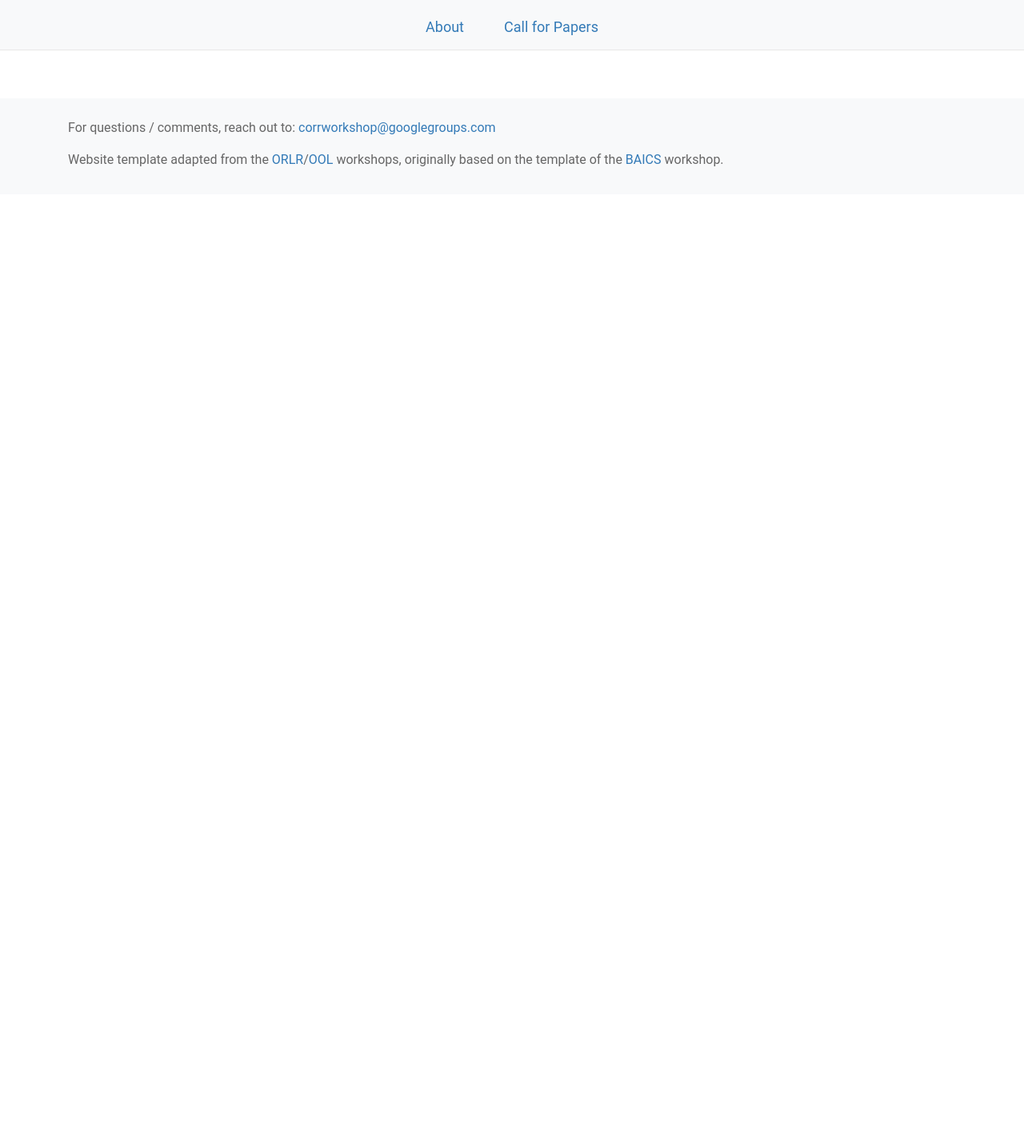
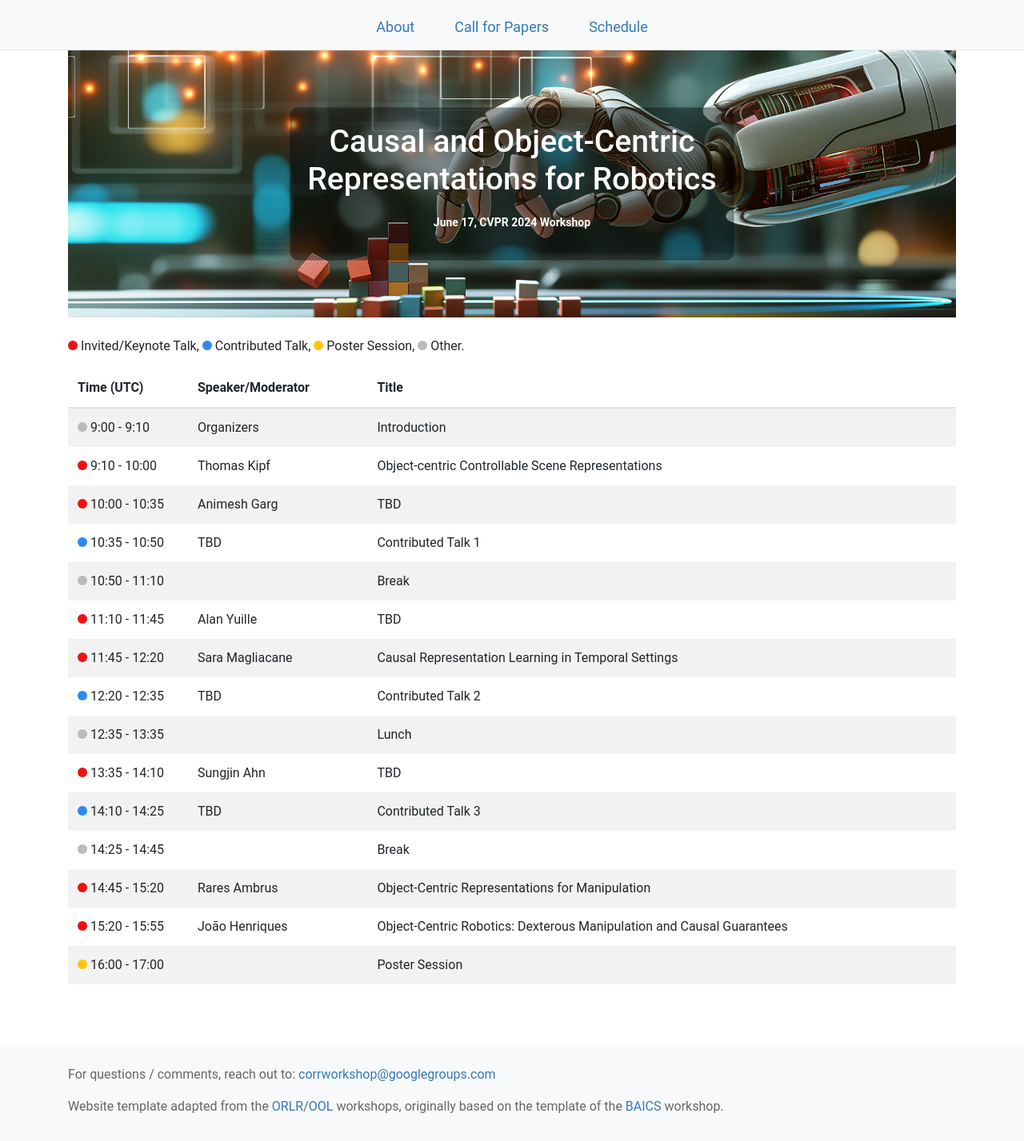
Before and after one commit to corrworkshop/corrworkshop.github.io, a Jekyll site: the page built from schedule.html, in a window 1280 px wide. Shown: the whole page at 80% size. Built offline with Jekyll 4.4.1, drawn with Linux system fonts in a browser that asks for light colours; nearby versions of some CDN libraries; before the commit the page ends 900 px from its top, so only the background shows below that.

Commit message:
Add schedule

```diff
--- a/_layouts/default.html
+++ b/_layouts/default.html
@@ -48,10 +48,10 @@
         <li class="nav-link"><a href="/submit.html">Call for Papers</a></li>
 <!--        <li class="nav-link"><a href="/format.html">How to Participate</a></li>-->
 <!--        <li class="nav-link"><a href="/livestream.html">&#127909; Livestream</a></li>-->
-        <!-- <li class="nav-link"><a href="/schedule.html">Schedule</a></li>
-        <li class="nav-link"><a href="/speakers.html">Invited Speakers</a></li>
-        <li class="nav-link"><a href="/index.html#organizers">Organizers</a></li>
-        <li class="nav-link"><a href="/papers.html">Papers</a></li> -->
+        <li class="nav-link"><a href="/schedule.html">Schedule</a></li>
+        <!-- <li class="nav-link"><a href="/speakers.html">Invited Speakers</a></li> -->
+        <!-- <li class="nav-link"><a href="/index.html#organizers">Organizers</a></li> -->
+        <!-- <li class="nav-link"><a href="/papers.html">Papers</a></li>  -->
 
       </ul>
 
--- a/css/style.css
+++ b/css/style.css
@@ -58,6 +58,14 @@ table {
 
 .table td, .table th {
   border: none;
+}
+
+/* .table td {
+  /* border: none; */
+  /* width: 10px; */
+/* } */
+#schedule th.time, #schedule td.time {
+  width: 150px;  /* Adjust this value to increase or decrease the width */
 }
 
 .no-bottom-margin {
@@ -134,6 +142,7 @@ table {
 
 #program td {
 	padding: 10px;
+  /* width: 300px; */
 }
 
 #content {
--- a/index.html
+++ b/index.html
@@ -49,10 +49,6 @@ layout: coverpage
       <td>Submission site opens</td>
       <td>April 01 '24 12:00 AM UTC </td>
     </tr>
-    <!-- <tr>
-      <td>Submission site</td>
-      <td><a href="https://openreview.net/group?id=ICLR.cc/2022/Workshop/OSC">TBD</a></td>
-    </tr> -->
     <tr>
       <td>Submission deadline</td>
       <td>April 28 '24 12:00 PM UTC</td>
--- a/schedule.html
+++ b/schedule.html
@@ -1,18 +1,18 @@
 ---
 layout: default
 ---
-
+<div class="banner">
+  <img src="images/banner.jpg" alt="Causal and Object-Centric Representations for Robotics" class="banner-img">
+  <div class="banner-text">
+    <h1>Causal and Object-Centric Representations for Robotics</h1>
+    <p>June 17, CVPR 2024 Workshop</p>
+  </div>
+</div>
 <div class="contributed talks">
-<!-- <p><b>Access the <a href="https://iclr.cc/virtual/2022/workshop/4554" target="_blank">ICLR 2022 Virtual Site</a> to attend the workshop (incl. live sessions, recordings, poster sessions).</b> Registered ICLR2022 participants only.</p>
-<p>Throughout the day of the workshop we will be livestreaming invited talks, contributed talks (orals), and a live panel discussion.
-We will also have two virtual poster sessions take place in GatherTown.
-The workshop adheres to to the <a href="https://iclr.cc/public/CodeOfConduct">ICLR Code of Conduct</a>.
-  Please contact the organizers with any concerns.</p>
-
   <p>
-</br><span class="dot-invited-talk"></span> Invited/Keynote Talk, <span class="dot-contributed-talk"></span> Contributed Talk, <span class="dot-poster-session"></span> Poster Session, <span class="dot-other-session"></span> Other.
-</p> -->
-<!-- <table class="table table-striped table-condensed" id="schedule">
+  </br><span class="dot-invited-talk"></span> Invited/Keynote Talk,  <span class="dot-contributed-talk"></span> Contributed Talk,  <span class="dot-poster-session"></span> Poster Session,  <span class="dot-other-session"></span> Other.
+  </p>
+  <table class="table table-striped table-condensed" id="schedule">
     <thead>
       <tr>
         <th class="time">Time (<span class="timezone-abbrev">GMT</span>)</th>
@@ -22,85 +22,80 @@ The workshop adheres to to the <a href="https://iclr.cc/public/CodeOfConduct">IC
     </thead>
     <tbody>
       <tr>
-      <td><span class="dot-other-session"></span> <span class="time-value">8:00</span></td>
-      <td> Organizers</td>
-      <td><a href="https://iclr.cc/virtual/2022/workshop/4554">Introduction and Opening Remarks</a></td>
+        <td><span class="dot-other-session"></span> 9:00 - 9:10</td>
+        <td>Organizers</td>
+        <td>Introduction</td>
       </tr>
       <tr>
-      <td><span class="dot-invited-talk"></span> <span class="time-value">8:10</span></td>
-      <td> Bernhard Schölkopf</td>
-      <td><a href="https://iclr.cc/virtual/2022/workshop/4554">Invited Talk: Towards Causal Representation Learning (+ 10min Q&A)</a></td>
+        <td><span class="dot-invited-talk"></span> 9:10 - 10:00</td>
+        <td>Thomas Kipf</td>
+        <td>Object-centric Controllable Scene Representations</td>
       </tr>
       <tr>
-      <td><span class="dot-contributed-talk"></span> <span class="time-value">9:00</span></td>
-      <td> Funke et al.</td>
-      <td><a href="https://iclr.cc/virtual/2022/workshop/4554">Oral: Disentanglement and Generalization Under Correlation Shifts</a></td>
+        <td><span class="dot-invited-talk"></span> 10:00 - 10:35</td>
+        <td>Animesh Garg</td>
+        <td>TBD</td>
       </tr>
       <tr>
-      <td><span class="dot-contributed-talk"></span> <span class="time-value">9:15</span></td>
-      <td> Seifert et al.</td>
-      <td><a href="https://iclr.cc/virtual/2022/workshop/4554">Oral: Learning Fourier-Sparse Functions on DAGs</a></td>
+        <td><span class="dot-contributed-talk"></span> 10:35 - 10:50</td>
+        <td>TBD</td>
+        <td>Contributed Talk 1</td>
       </tr>
       <tr>
-      <td><span class="dot-poster-session"></span> <span class="time-value">9:30</span></td>
-      <td> Organizers</td>
-      <td><a href="https://iclr.cc/virtual/2022/workshop/4554">Poster Session 1 + Break</a></td>
+        <td><span class="dot-other-session"></span> 10:50 - 11:10</td>
+        <td> </td>
+        <td>Break</td>
       </tr>
       <tr>
-      <td><span class="dot-invited-talk"></span> <span class="time-value">10:40</span></td>
-      <td> Qianru Sun</td>
-      <td><a href="https://iclr.cc/virtual/2022/workshop/4554">Invited Talk: Invariant Learning from Insufficient Data (+ 10min Q&A)</a></td>
+        <td><span class="dot-invited-talk"></span> 11:10 - 11:45</td>
+        <td>Alan Yuille</td>
+        <td>TBD</td>
       </tr>
       <tr>
-      <td><span class="dot-invited-talk"></span> <span class="time-value">11:20</span></td>
-      <td> Karl Stelzner</td>
-      <td><a href="https://iclr.cc/virtual/2022/workshop/4554">Invited Talk: 3D Geometry: The Latent Variable We Can Touch (+ 10min Q&A)</a></td>
+        <td><span class="dot-invited-talk"></span> 11:45 - 12:20</td>
+        <td>Sara Magliacane</td>
+        <td>Causal Representation Learning in Temporal Settings</td>
       </tr>
       <tr>
-      <td><span class="dot-other-session"></span> <span class="time-value">12:00</span></td>
-      <td> Organizers</td>
-      <td><a href="https://iclr.cc/virtual/2022/workshop/4554">Break</a></td>
+        <td><span class="dot-contributed-talk"></span> 12:20 - 12:35</td>
+        <td>TBD</td>
+        <td>Contributed Talk 2</td>
       </tr>
       <tr>
-      <td><span class="dot-invited-talk"></span> <span class="time-value">14:40</span></td>
-      <td> Nikolaus Kriegeskorte</td>
-      <td><a href="https://iclr.cc/virtual/2022/workshop/4554">Invited Talk: Resource-rational vision: data, time, and space for perception and learning (+ 10min Q&A)</a></td>
+        <td><span class="dot-other-session"></span> 12:35 - 13:35</td>
+        <td></td>
+        <td>Lunch</td>
       </tr>
       <tr>
-      <td><span class="dot-invited-talk"></span> <span class="time-value">15:30</span></td>
-      <td> Rosemary Ke</td>
-      <td><a href="https://iclr.cc/virtual/2022/workshop/4554">Invited Talk: From “what” to “why”: Towards causal deep learning (+ 10min Q&A)</a></td>
+        <td><span class="dot-invited-talk"></span> 13:35 - 14:10</td>
+        <td>Sungjin Ahn</td>
+        <td>TBD</td>
       </tr>
       <tr>
-      <td><span class="dot-contributed-talk"></span> <span class="time-value">16:10</span></td>
-      <td> Chang et al.</td>
-      <td><a href="https://iclr.cc/virtual/2022/workshop/4554">Object Representations as Fixed Points</a></td>
+        <td><span class="dot-contributed-talk"></span> 14:10 - 14:25</td>
+        <td>TBD</td>
+        <td>Contributed Talk 3</td>
       </tr>
       <tr>
-      <td><span class="dot-contributed-talk"></span> <span class="time-value">16:25</span></td>
-      <td> Zheng et al.</td>
-      <td><a href="https://iclr.cc/virtual/2022/workshop/4554">On the Identifiability of Nonlinear ICA with Unconditional Priors</a></td>
+        <td><span class="dot-other-session"></span> 14:25 - 14:45</td>
+        <td></td>
+        <td>Break</td>
       </tr>
       <tr>
-      <td><span class="dot-poster-session"></span> <span class="time-value">16:40</span></td>
-      <td> Organizers</td>
-      <td><a href="https://iclr.cc/virtual/2022/workshop/4554">Poster Session 2 + Break</a></td>
+        <td><span class="dot-invited-talk"></span> 14:45 - 15:20</td>
+        <td>Rares Ambrus</td>
+        <td>Object-Centric Representations for Manipulation</td>
       </tr>
       <tr>
-      <td><span class="dot-invited-talk"></span> <span class="time-value">17:50</span></td>
-      <td> Alison Gopnik</td>
-      <td><a href="https://iclr.cc/virtual/2022/workshop/4554">Invited Talk: Causal Learning in Children and Computers (+ 10min Q&A)</a></td>
+        <td><span class="dot-invited-talk"></span> 15:20 - 15:55</td>
+        <td>João Henriques</td>
+        <td>Object-Centric Robotics: Dexterous Manipulation and Causal Guarantees</td>
       </tr>
       <tr>
-      <td><span class="dot-other-session"></span> <span class="time-value">18:40</span></td>
-      <td> Organizers</td>
-      <td><a href="https://iclr.cc/virtual/2022/workshop/4554">Panel Discussion (Nikolaus Kriegeskorte, Karl Stelzner, Sara Magliacane, Rosemary Ke, Sjoerd van Steenkiste)</a></td>
-    </tr>
-    <tr>
-      <td><span class="dot-other-session"></span> <span class="time-value">19:40</span></td>
-      <td> Organizers</td>
-      <td><a href="https://iclr.cc/virtual/2022/workshop/4554">Closing Remarks</a></td>
+        <td><span class="dot-poster-session"></span> 16:00 - 17:00</td>
+        <td></td>
+        <td>Poster Session</td>
       </tr>
     </tbody>
-</table> -->
+  </table>
 </div>
```
Also changed, not shown: _layouts/coverpage.html (+3 -5 lines). Lines whose indentation alone changed are shown as unchanged.
